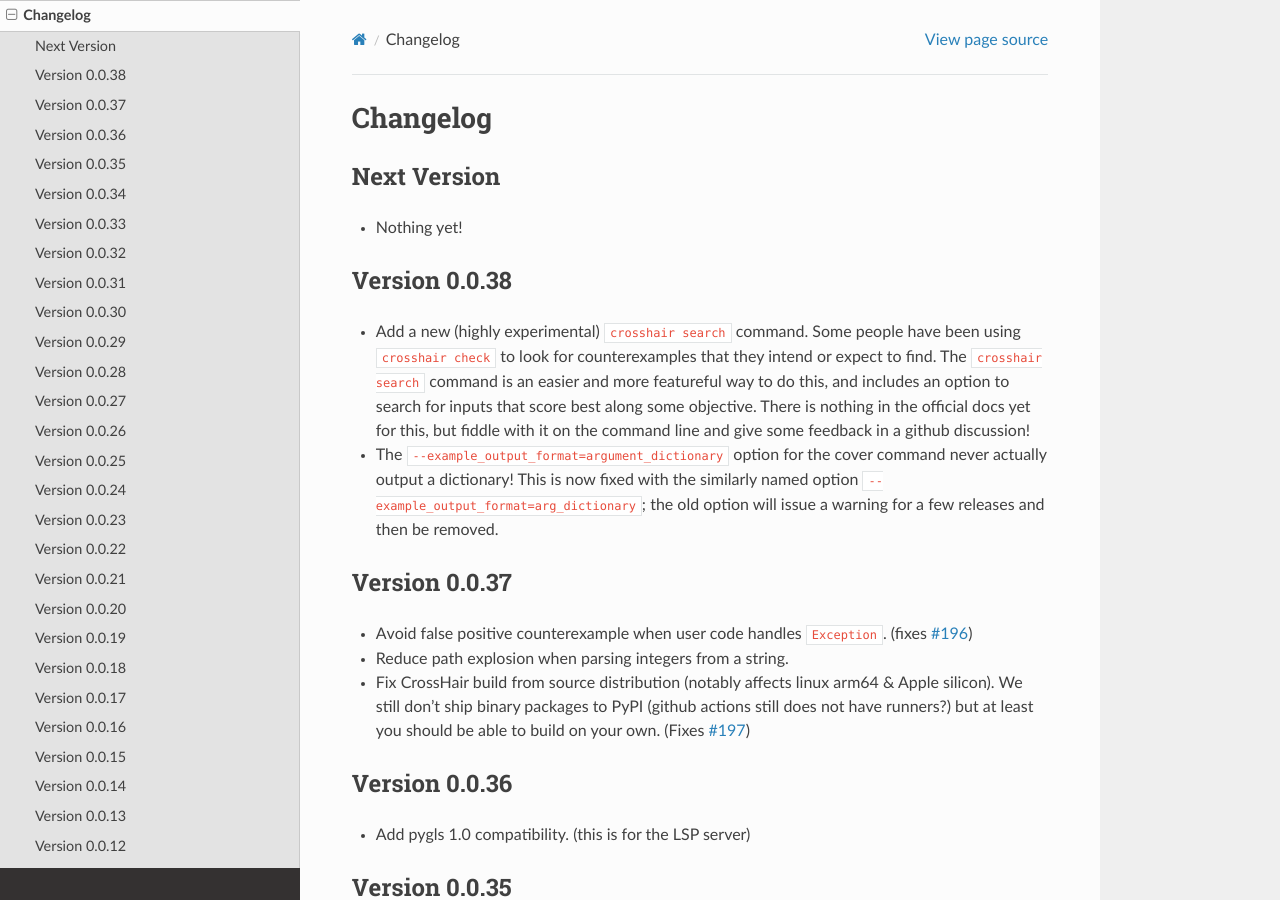
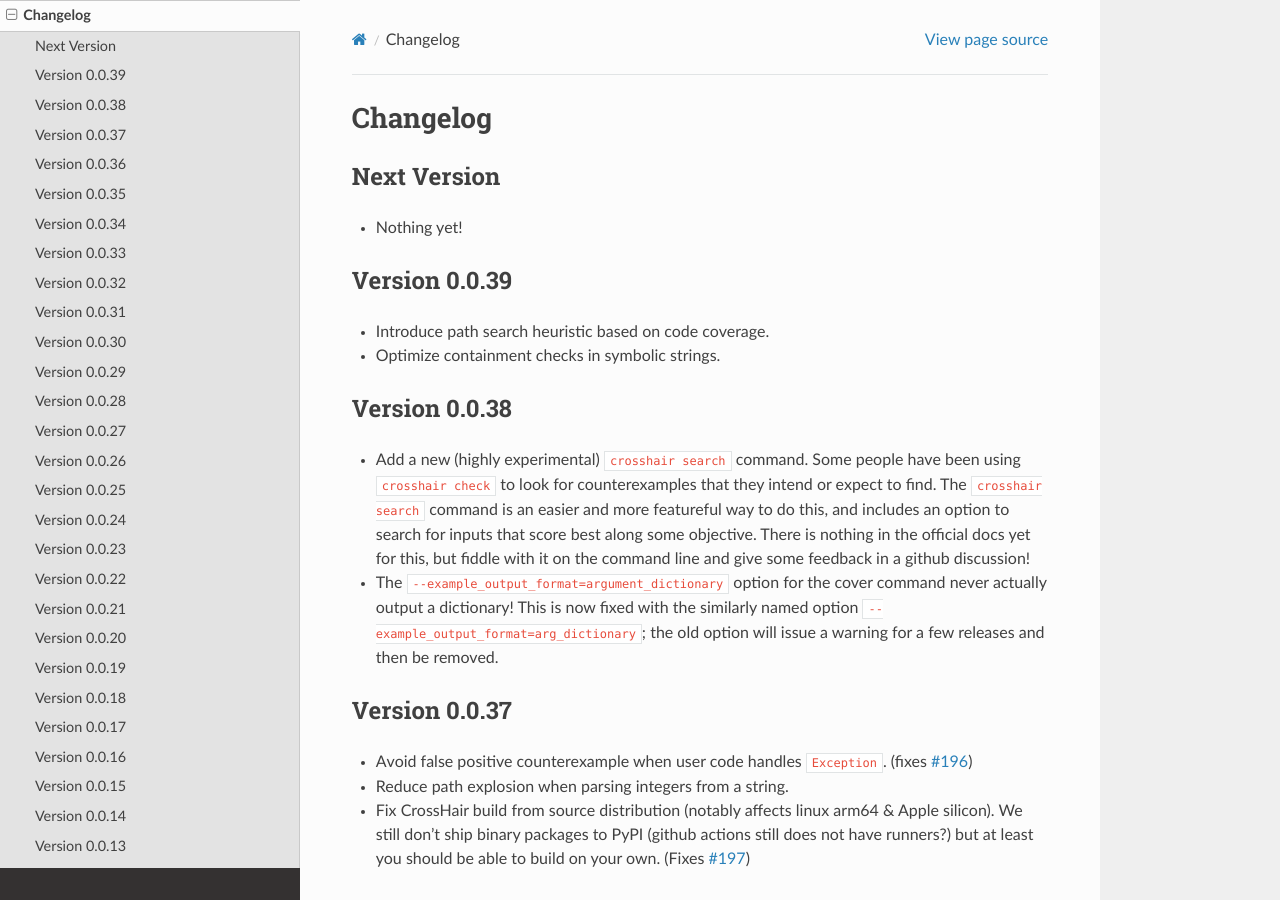
Before and after one commit to pschanely/CrossHair, a Sphinx documentation site: the page built from doc/source/changelog.rst, in a window 1280 px wide and 900 px high. Built offline with Sphinx 7.4.7 and the Read the Docs theme 2.0.0, drawn with Linux system fonts in a browser that asks for light colours; the version number is read from the project's files by our own code.

Commit message:
Update changelog

```diff
--- a/doc/source/changelog.rst
+++ b/doc/source/changelog.rst
@@ -7,6 +7,13 @@ Next Version
 ------------
 
 * Nothing yet!
+
+
+Version 0.0.39
+--------------
+
+* Introduce path search heuristic based on code coverage.
+* Optimize containment checks in symbolic strings.
 
 
 Version 0.0.38
```
